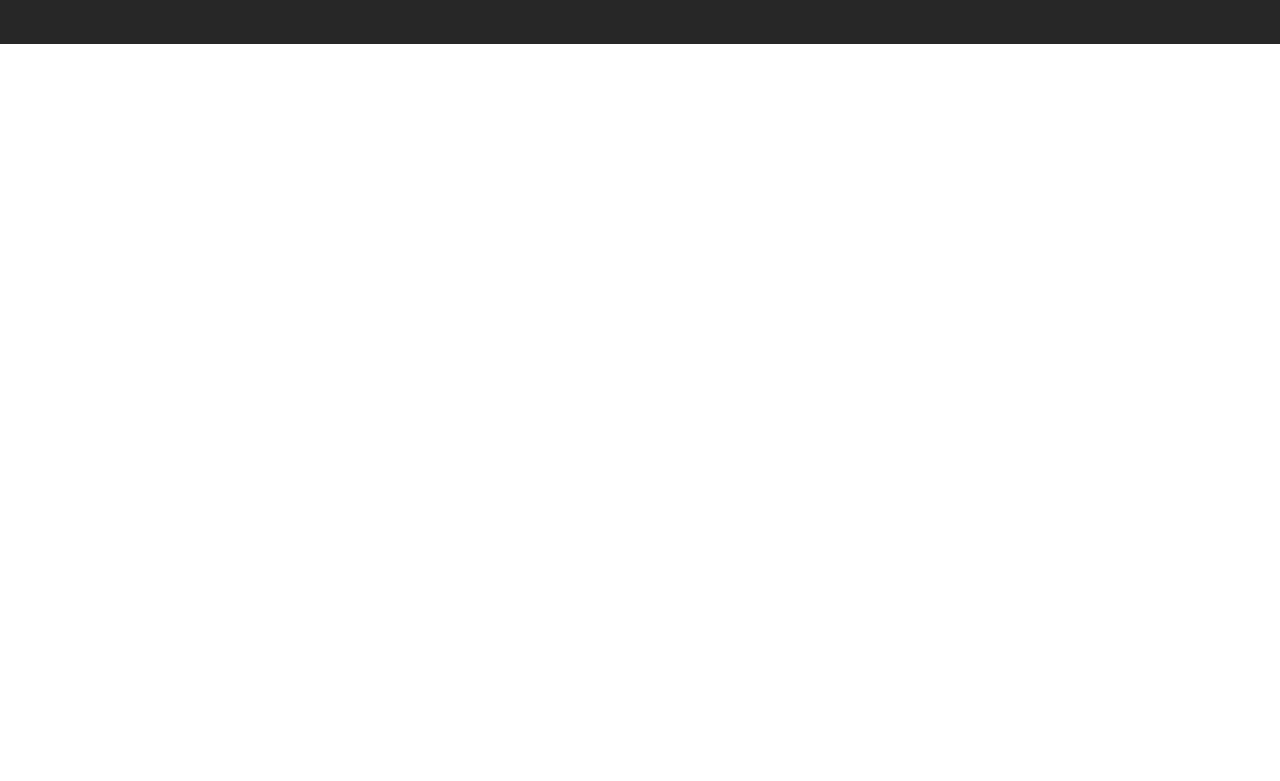
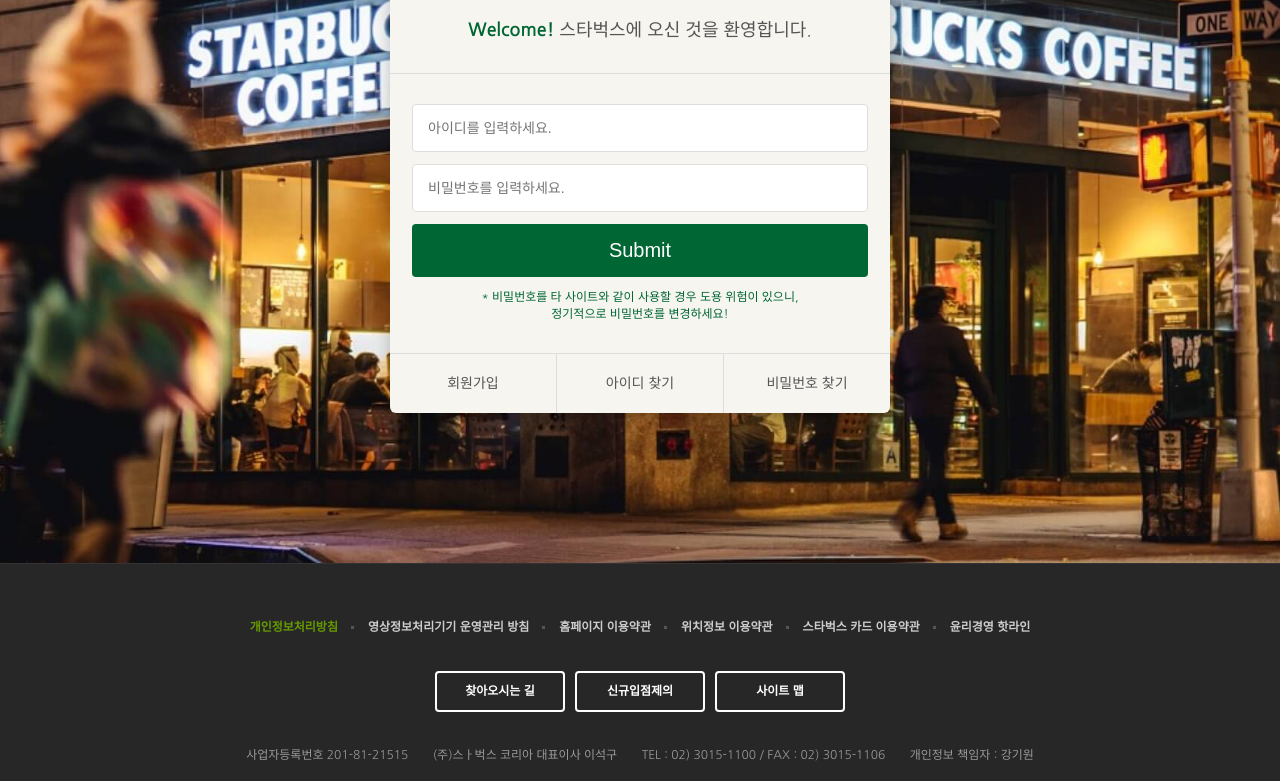
Before and after one commit to bianbbc87/starbucks-vanilla-app, a plain HTML site: page signin/index.html in a window 1280 px wide. Shown: the part 298-1079 px from the top of the page. Before the commit the page ends 800 px from the top, so only its background shows below. Drawn offline with nearby package versions, Linux system fonts and the light colour scheme.

Commit message:
로그인 페이지 완성

```diff
--- /dev/null
+++ b/css/signin.css
@@ -0,0 +1,95 @@
+.signin {
+    margin-top: 120px;
+    padding: 100px 0 150px;
+    /* 상, 중, 하 */
+    background-image: url("../images/signin_bg.jpg");
+    background-repeat: no-repeat;
+    background-position: center;
+    background-attachment: fixed;
+    background-size: cover;
+}
+
+.signin h1 {
+    color: #fff;
+    font-size: 30px;
+    font-weight: 700;
+    text-align: center;
+    margin-bottom: 24px;
+}
+
+.signin__card {
+    width: 500px;
+    margin: 0 auto;
+    /* 가로너비 가운데 정렬 */
+    border-radius: 6px;
+    background-color: #F6F5F0;
+    box-shadow: 2px 2px 20px rgba(0, 0, 0, .3);
+    color: #555;
+}
+
+.signin__card h2 {
+    padding: 30px;
+    font-size: 18px;
+    text-align: center;
+    border-bottom: 1px solid #ddd;
+}
+
+.signin__card h2 strong {
+    font-weight: 700;
+    color: #006633;
+}
+
+.signin__card form {
+    padding: 30px 22px;
+    /* 위아래, 좌우 */
+}
+
+.signin__card form input {
+    width: 100%; /* 최대한 늘려서 사용한다. */
+    margin-bottom: 12px;
+    padding: 15px;
+    border: 1px solid #ddd;
+    border-radius: 4px;
+    outline: none;
+    box-sizing: border-box;
+    font-size: 14px;
+}
+
+.signin__card form [type="submit"] { /* [] : 속성 선택자 */
+    background-color: #006633;
+    border: none;
+    color: #fff;
+    font-size: 20px;
+    cursor: pointer;
+}
+
+.signin__card form p {
+    font-size: 12px;
+    color: #006633;
+    text-align: center;
+}
+
+.signin__card .actions {
+    display: flex; /* 수평 정렬 되도록 display: flex */
+    border-top: 1px solid #ddd;
+}
+
+.signin__card .actions a {
+    flex-grow: 1;
+    flex-basis: 0;
+    /* 기본 너비는 0, 증가너비가 1이기 때문에 a태그는 1:1:1 비율을 가지게 된다. */
+    text-align: center;
+    padding: 20px;
+    color: #555;
+    font-size: 14px;
+    border-right: 1px solid #ddd;
+}
+
+.signin__card .actions a:last-child { /* 마지막 테두리선만 제외 */
+    border-right: none;
+}
+
+.signin__card .actions a:hover {
+    text-decoration: underline;
+    /* 모든 글자에 밑줄 추가 */
+}
--- a/signin/index.html
+++ b/signin/index.html
@@ -38,6 +38,8 @@
     <link rel="stylesheet" href="https://fonts.googleapis.com/icon?family=Material+Icons" />
 
     <Link rel="stylesheet" href="../css/common.css" />
+    <Link rel="stylesheet" href="../css/signin.css" />
+
         <!-- main.css 파일 가져오기 -->
 
     <script defer src="../js/common.js"></script>
@@ -377,10 +379,29 @@
     </header>
 
     <section class="signin">
-
+        <h1>로그인</h1>
+        <div class="signin__card">
+            <h2>
+                <strong>Welcome!</strong> 스타벅스에 오신 것을 환영합니다.
+                <!-- <strong> : 강조하는 의미로 사용하는 인라인태그 -->
+            </h2>
+            <form>
+                <input type="text" placeholder="아이디를 입력하세요. " />
+                <input type="password" placeholder="비밀번호를 입력하세요. " />
+                <input type="submit" placeholder="로그인" />
+                <!-- submit : 제출 버튼 -->
+                <p>
+                    * 비밀번호를 타 사이트와 같이 사용할 경우 도용 위험이 있으니, <br />
+                    정기적으로 비밀번호를 변경하세요!
+                </p>
+            </form>
+            <div class="actions">
+                <a href="javascript:void(0)">회원가입</a>
+                <a href="javascript:void(0)">아이디 찾기</a>
+                <a href="javascript:void(0)">비밀번호 찾기</a>
+            </div>
+        </div>
     </section>
-
-
 
         <!-- FOOTER, 페이지의 가장 하단 부분이라는 의미 -->
         <footer>
```
